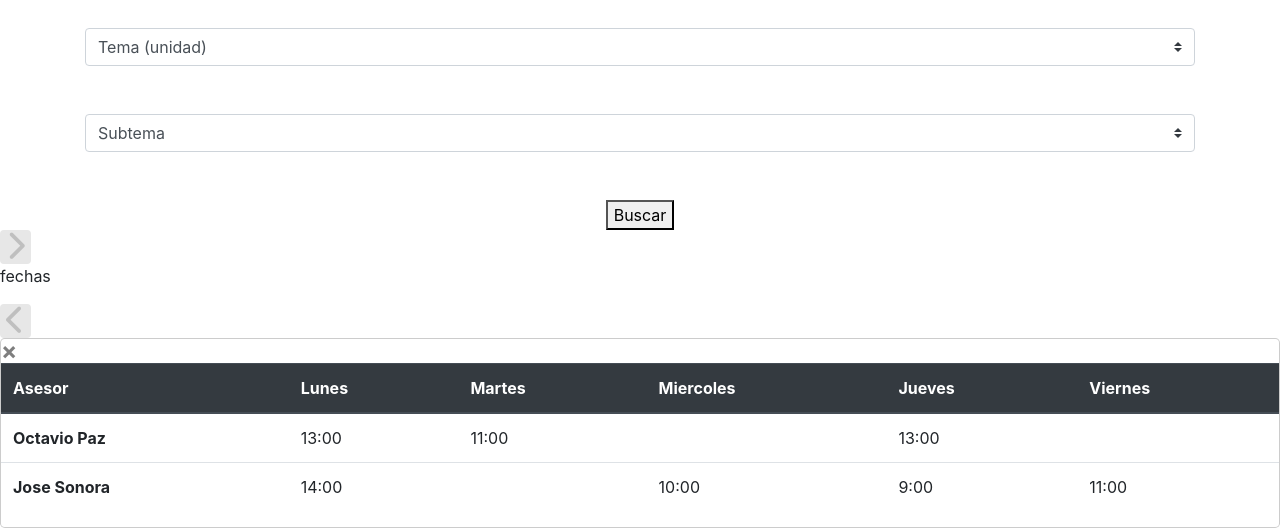
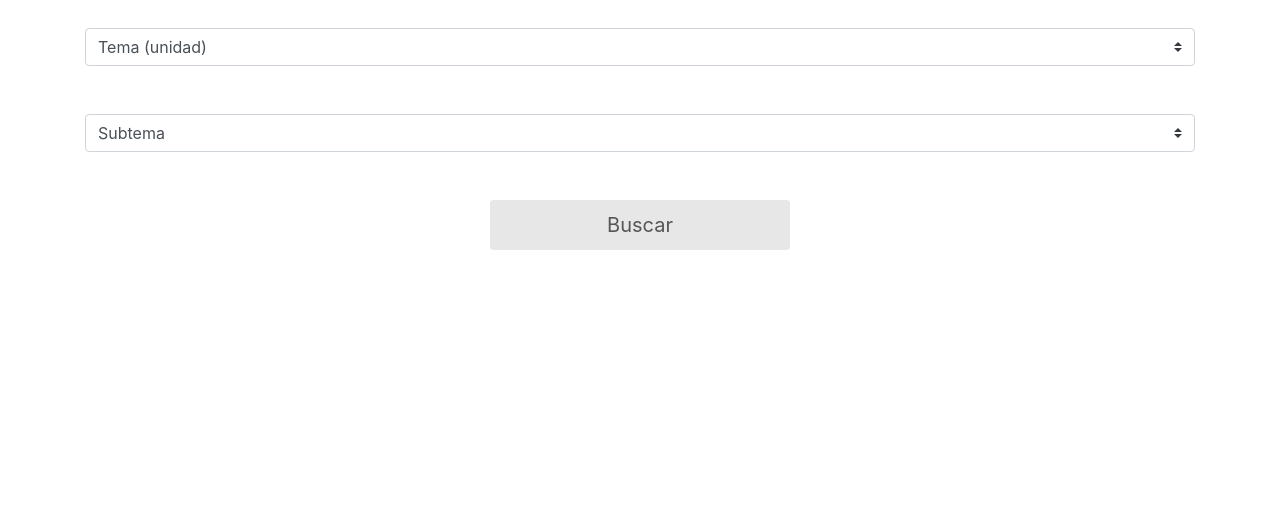
Before and after one commit to CeballosAndres/wass, a Django app: page /agendar/ in a window 1280 px wide. Shown: the part 328-856 px from the top of the page. After the commit the page ends 578 px from the top, so only its background shows below. Run offline with Django 3.2, Linux system fonts and the light colour scheme; the visitor is signed in with stand-in values (Sample User, id 1); some libraries are stand-ins or nearby versions.

Commit message:
hide a div in 'agendar' page

```diff
--- a/accounts/templates/accounts/agendar.html
+++ b/accounts/templates/accounts/agendar.html
@@ -59,7 +59,7 @@
     </div>
   </div>
   <div>
-    <button class="my-btn-sm">Buscar</button>
+    <button class="small my-btn">Buscar</button>
   </div>
 
 </main>
--- a/accounts/templates/accounts/todo.txt
+++ b/accounts/templates/accounts/todo.txt
@@ -20,3 +20,5 @@
 - check height for the 2nd column between status and option
 
 - change title 'Agenda' for 'Asesorias' in Asesores Wireframes
+
+- new Wireframe : 'Contrasenia'
--- a/static/css/main.css
+++ b/static/css/main.css
@@ -91,3 +91,7 @@ i {
 .indications {
     font-size: 0.75rem;
 }
+
+#agenda {
+    display: none;
+}
```
